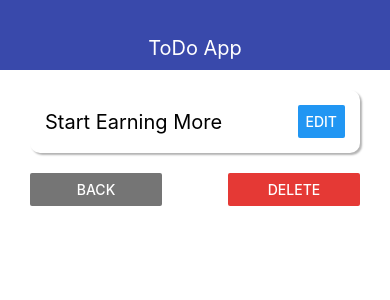
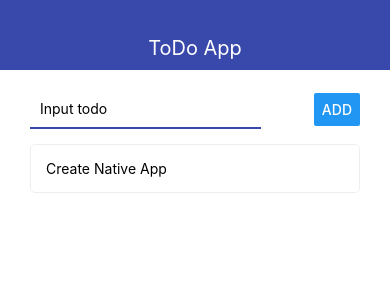
Before and after one commit to northymer/react-native-todo, a React Native app: screen / in a window 390 px wide. Shown: the top 300 px of the page. Built offline with nearby package versions, Linux system fonts and the light colour scheme.

Commit message:
Learning modals and images in react native

```diff
--- a/App.js
+++ b/App.js
@@ -5,11 +5,9 @@ import { MainScreen } from './src/screens/MainScreen';
 import { TodoScreen } from './src/screens/TodoScreen';
 
 export default function App() {
-  const [todoId, setTodoId] = useState('2')
+  const [todoId, setTodoId] = useState(null)
   const [todos, setTodos] = useState([
     {id: '1', title: 'Create Native App'},
-    {id: '2', title: 'Start Earning More'},
-    {id: '3', title: 'Blank'},
   ])
 
   const addTodo = (title) => {
@@ -46,6 +44,11 @@ export default function App() {
     )
   }
 
+  const editTodo = (id, title) => {
+    const newTodoList = todos.map(todo => todo.id === id ? {id, title} : todo)
+    setTodos(newTodoList)
+  }
+
   const onTodoPress = (id) => {
     setTodoId(id)
   }
@@ -65,7 +68,8 @@ export default function App() {
   const todoScreenProps = {
     removeTodo,
     onPressBack,
-    todo: todoId ? todos.find(({id}) => id === todoId) : null
+    todo: todoId ? todos.find(({id}) => id === todoId) : null,
+    editTodo,
   }
 
   const content = todoId
@@ -83,12 +87,7 @@ export default function App() {
 }
 
 const styles = StyleSheet.create({
-  container: {
-    flex: 1,
-    maxHeight: '100%'
-  },
   content: {
-    flex: 1,
     paddingHorizontal: 30,
     paddingVertical: 20,
   }
--- /dev/null
+++ b/src/components/EditModal.jsx
@@ -0,0 +1,58 @@
+import React, { useState } from 'react'
+import { View, StyleSheet, TextInput, Button, Modal, Alert } from 'react-native'
+import { THEME } from '../theme/theme'
+
+export const EditModal = ({ visible, onCancel, value, onSave, id }) => {
+    const [title, setTitle] = useState(value)
+
+    const saveHandler = () => {
+        if (title.trim().length === 0) {
+            Alert.alert('Text should not be empty')
+        } else {
+            onSave(id, title)
+            onCancel()
+        }
+    }
+
+    return (
+        <Modal
+            visible={visible}
+            animationType="slide"
+        >
+            <View style={styles.wrapper}>
+                <TextInput
+                    value={title}
+                    onChangeText={setTitle}
+                    style={styles.input}
+                    placeholder="Input Title"
+                    autoCorrect={false}
+                    maxLength={64}
+                />
+                <View style={styles.buttons}>
+                    <Button color={THEME.COLOR_DANGER} title="Cancel" onPress={onCancel} />
+                    <Button title="Save" onPress={saveHandler} />
+                </View>
+            </View>
+        </Modal>
+    )
+}
+
+const styles = StyleSheet.create({
+    wrapper: {
+        flex: 1,
+        justifyContent: 'center',
+        alignItems: 'center',
+    },
+    input: {
+        padding: 10,
+        borderBottomColor: THEME.COLOR_BUSINESS_MAIN,
+        borderBottomWidth: 2,
+        width: '80%',
+    },
+    buttons: {
+        flexDirection: 'row',
+        width: '100%',
+        marginTop: 10,
+        justifyContent: 'space-around'
+    }
+})
--- a/src/screens/MainScreen.jsx
+++ b/src/screens/MainScreen.jsx
@@ -1,5 +1,5 @@
 import React, { useState } from 'react'
-import { View, StyleSheet, Button, FlatList } from 'react-native'
+import { View, StyleSheet, Button, FlatList, Image } from 'react-native'
 import { AddTodo } from '../components/AddTodo'
 import { Todo } from '../components/Todo'
 
@@ -12,25 +12,38 @@ export const MainScreen = (props) => {
         onTodoPress,
     } = props
 
-    return (
-        <View style={styles.mainScreen}>
-            <AddTodo
-                onSubmit={addTodo}
-            />
-            <FlatList
+    const content = todos.length
+        ? (<FlatList
                 data={todos}
                 renderItem={({item}) => (
                     <Todo todo={item} onRemove={removeTodo} onOpen={onTodoPress} />
                 )}
                 keyExtractor={item => item.id.toString()}
+            />)
+        : ( <View style={styles.noItemsWrapper}>
+                <Image style={styles.noItemsImage} source={require("../../assets/no-items.png")} />
+            </View>)
+
+    return (
+        <View>
+            <AddTodo
+                onSubmit={addTodo}
             />
-            <Button title="Clear list" onPress={() => setTodos([])} />
+            {content}
         </View>
     )
 }
 
 const styles = StyleSheet.create({
-    mainScreen: {
-        flex: 1,
+    noItemsWrapper: {
+        alignItems: 'center',
+        justifyContent: 'center',
+        padding: 10,
+        height: 300,
+    },
+    noItemsImage: {
+        height: '100%',
+        width: '100%',
+        resizeMode: 'contain'
     }
 })
--- a/src/screens/TodoScreen.jsx
+++ b/src/screens/TodoScreen.jsx
@@ -1,19 +1,23 @@
-import React from 'react'
+import React, { useState } from 'react'
 import { View, StyleSheet, Text, Button } from 'react-native'
 import { THEME } from '../theme/theme'
 import { AppCard } from '../components/AppCard'
+import { EditModal } from '../components/EditModal'
 
 export const TodoScreen = (props) => {
     const {
         removeTodo,
         onPressBack,
         todo,
+        editTodo,
     } = props
+
+    const [modal, setModal] = useState(false)
     return(
         <View style={styles.todoScreen}>
             <AppCard style={styles.card}>
                 <Text style={styles.title}>{todo.title}</Text>
-                <Button title="Edit" />
+                <Button title="Edit" onPress={() => setModal(true)} />
             </AppCard>
             <View style={styles.buttonsWrapper}>
                 <View style={styles.button}>
@@ -23,6 +27,13 @@ export const TodoScreen = (props) => {
                     <Button title="Delete" color={THEME.COLOR_DANGER} onPress={() => removeTodo(todo.id)} />
                 </View>
             </View>
+            <EditModal
+                visible={modal}
+                value={todo.title}
+                onCancel={() => setModal(false)}
+                id={todo.id}
+                onSave={editTodo}
+            />
         </View>
     )
 }
```
Also changed, not shown: assets/no-items.png (added).
